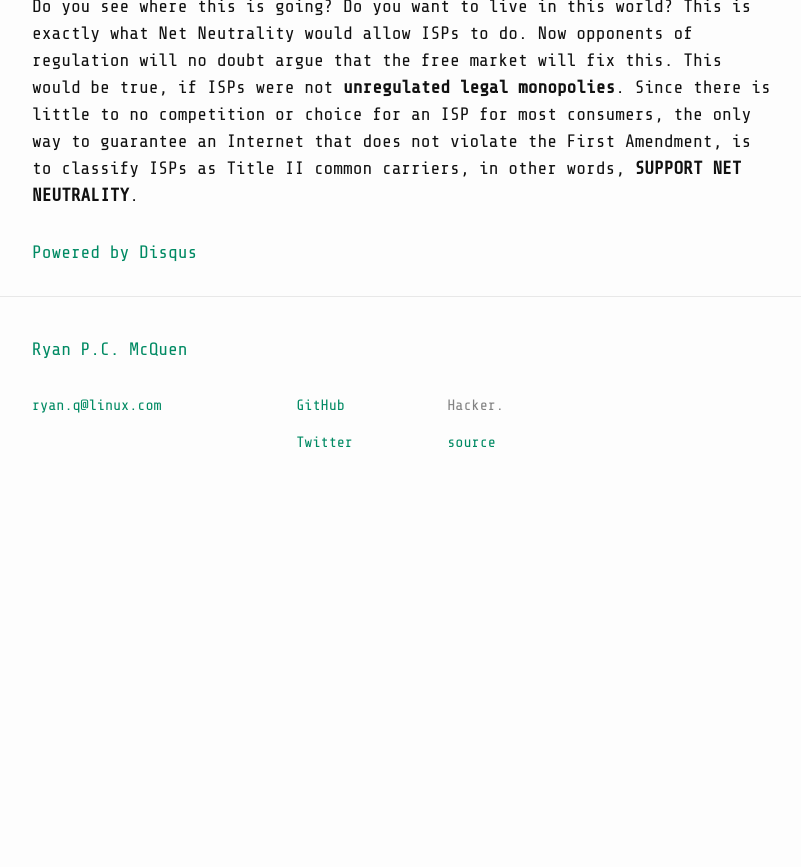
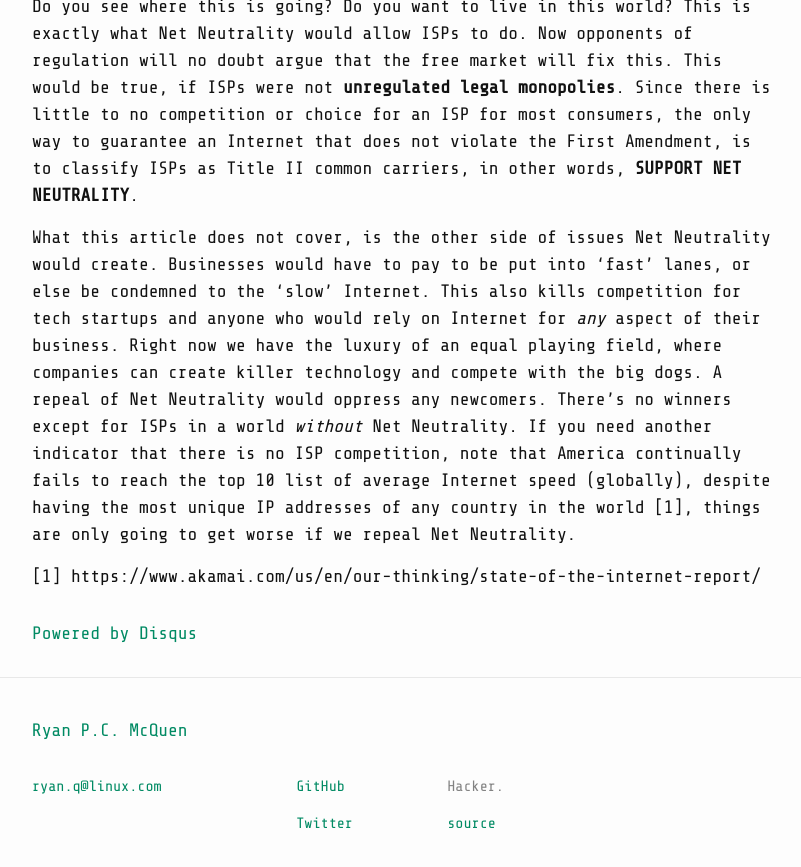
Before and after one commit to ryanpcmcquen/ryanpcmcquen.github.io, a Jekyll site: the page built from _posts/2016-11-12-a-net-neutrality-analogy.md, in a window 1280 px wide and 900 px high, scrolled down 796 px, cut to the strip 33-900 px from the top of the window. Shown: the whole strip, without its empty margins (238-1039 px from the left). Built offline with Jekyll 4.4.1, drawn with Linux system fonts in a browser that asks for light colours; comment, search, counter and statistics services are not loaded; before the commit the page ends 1351 px from its top, so only the background shows below that.

Commit message:
Add a snippet about another downfall.

```diff
--- a/_posts/2016-11-12-a-net-neutrality-analogy.md
+++ b/_posts/2016-11-12-a-net-neutrality-analogy.md
@@ -16,3 +16,8 @@
 ---
 
 Do you see where this is going? Do you want to live in this world? This is exactly what Net Neutrality would allow ISPs to do. Now opponents of regulation will no doubt argue that the free market will fix this. This would be true, if ISPs were not **unregulated legal monopolies**. Since there is little to no competition or choice for an ISP for most consumers, the only way to guarantee an Internet that does not violate the First Amendment, is to classify ISPs as Title II common carriers, in other words, **SUPPORT NET NEUTRALITY**.
+
+What this article does not cover, is the other side of issues Net Neutrality would create. Businesses would have to pay to be put into 'fast' lanes, or else be condemned to the 'slow' Internet. This also kills competition for tech startups and anyone who would rely on Internet for _any_ aspect of their business. Right now we have the luxury of an equal playing field, where companies can create killer technology and compete with the big dogs. A repeal of Net Neutrality would oppress any newcomers. There's no winners except for ISPs in a world _without_ Net Neutrality. If you need another indicator that there is no ISP competition, note that America continually fails to reach the top 10 list of average Internet speed (globally), despite having the most unique IP addresses of any country in the world [1], things are only going to get worse if we repeal Net Neutrality.
+
+[1]
+https://www.akamai.com/us/en/our-thinking/state-of-the-internet-report/
```
